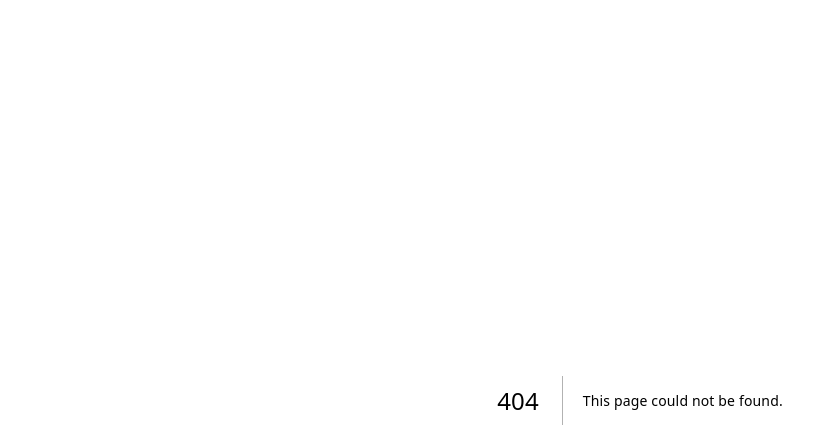
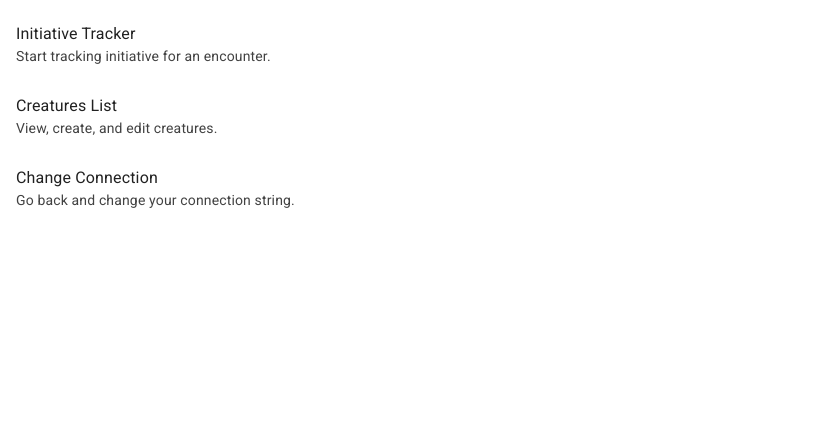
Before and after one commit to TJCowx/tauri-nextjs-example, a Next.js app: page /home in a window 1280 px wide. Before the commit this address had no page. Shown: the top 448 px of the page, without its empty margins (0-829 px from the left). Built offline with nearby package versions, Linux system fonts and the light colour scheme.

Commit message:
Added home page

```diff
--- /dev/null
+++ b/src/components/List/ListItemText.tsx
@@ -0,0 +1,35 @@
+import { ListItemText as MuiListItemText, styled } from '@mui/material';
+import clsx from 'clsx';
+import { FC, ReactNode } from 'react';
+
+type Props = {
+  primary: string;
+  secondary?: ReactNode;
+  className?: string;
+};
+
+const StyledListItem = styled(MuiListItemText)(({ theme }) => ({
+  '& .secondary-text': {
+    color: theme.palette.text.secondary,
+  },
+}));
+
+const ListItemText: FC<Props> = ({ primary, secondary, className }) => (
+  <StyledListItem
+    className={clsx({ [`${className}`]: className })}
+    primary={primary}
+    secondary={secondary}
+    primaryTypographyProps={{ variant: 'body1' }}
+    secondaryTypographyProps={{
+      variant: 'body2',
+      className: 'secondary-text',
+    }}
+  />
+);
+
+ListItemText.defaultProps = {
+  secondary: undefined,
+  className: undefined,
+};
+
+export default ListItemText;
--- a/src/pages/api/hello.ts
+++ /dev/null
@@ -1,12 +0,0 @@
-import type { NextApiRequest, NextApiResponse } from 'next';
-
-type Data = {
-  name: string;
-};
-
-export default function handler(
-  req: NextApiRequest,
-  res: NextApiResponse<Data>
-) {
-  res.status(200).json({ name: 'Hello World!' });
-}
--- /dev/null
+++ b/src/pages/home.tsx
@@ -0,0 +1,39 @@
+import { List, ListItemButton } from '@mui/material';
+import ListItemText from 'components/List/ListItemText';
+import NextLink from 'next/link';
+import { FC } from 'react';
+
+const Home: FC = () => {
+  return (
+    <>
+      <List>
+        <NextLink className="reset" href="/initiative">
+          <ListItemButton>
+            <ListItemText
+              primary="Initiative Tracker"
+              secondary="Start tracking initiative for an encounter."
+            />
+          </ListItemButton>
+        </NextLink>
+        <NextLink className="reset" href="/creatures">
+          <ListItemButton>
+            <ListItemText
+              primary="Creatures List"
+              secondary="View, create, and edit creatures."
+            />
+          </ListItemButton>
+        </NextLink>
+        <NextLink className="reset" href="/">
+          <ListItemButton>
+            <ListItemText
+              primary="Change Connection"
+              secondary="Go back and change your connection string."
+            />
+          </ListItemButton>
+        </NextLink>
+      </List>
+    </>
+  );
+};
+
+export default Home;
--- a/src/pages/index.tsx
+++ b/src/pages/index.tsx
@@ -1,7 +1,7 @@
 import { Button, Paper, styled } from '@mui/material';
 import { invoke } from '@tauri-apps/api/tauri';
 import RHFTextField from 'components/Fields/RHF/RHFTextField';
-import { useState } from 'react';
+import router from 'next/router';
 import { useForm } from 'react-hook-form';
 
 const Root = styled('div')(() => ({
@@ -39,7 +39,7 @@ export default function Connect() {
 
   const onSubmit = (data: FormState) => {
     invoke('connect_db', { conn_str: data.connectionString })
-      .then(() => console.log('TODO: Redirect'))
+      .then(() => router.push('/home'))
       .catch((e) => {
         console.error(e);
       });
--- a/src/styles/globals.css
+++ b/src/styles/globals.css
@@ -4,3 +4,8 @@ body,
   width: 100%;
   height: 100%;
 }
+
+a.reset {
+  text-decoration: none;
+  color: inherit;
+}
```
